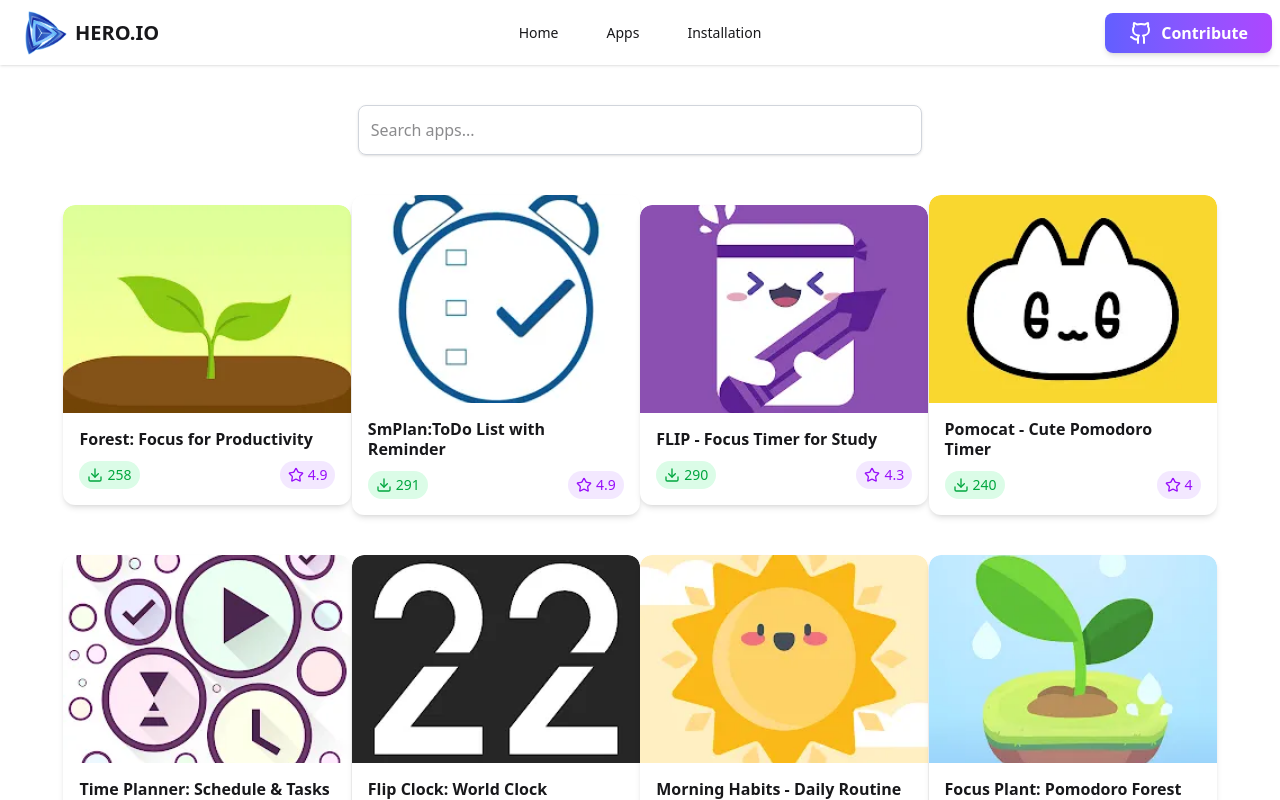
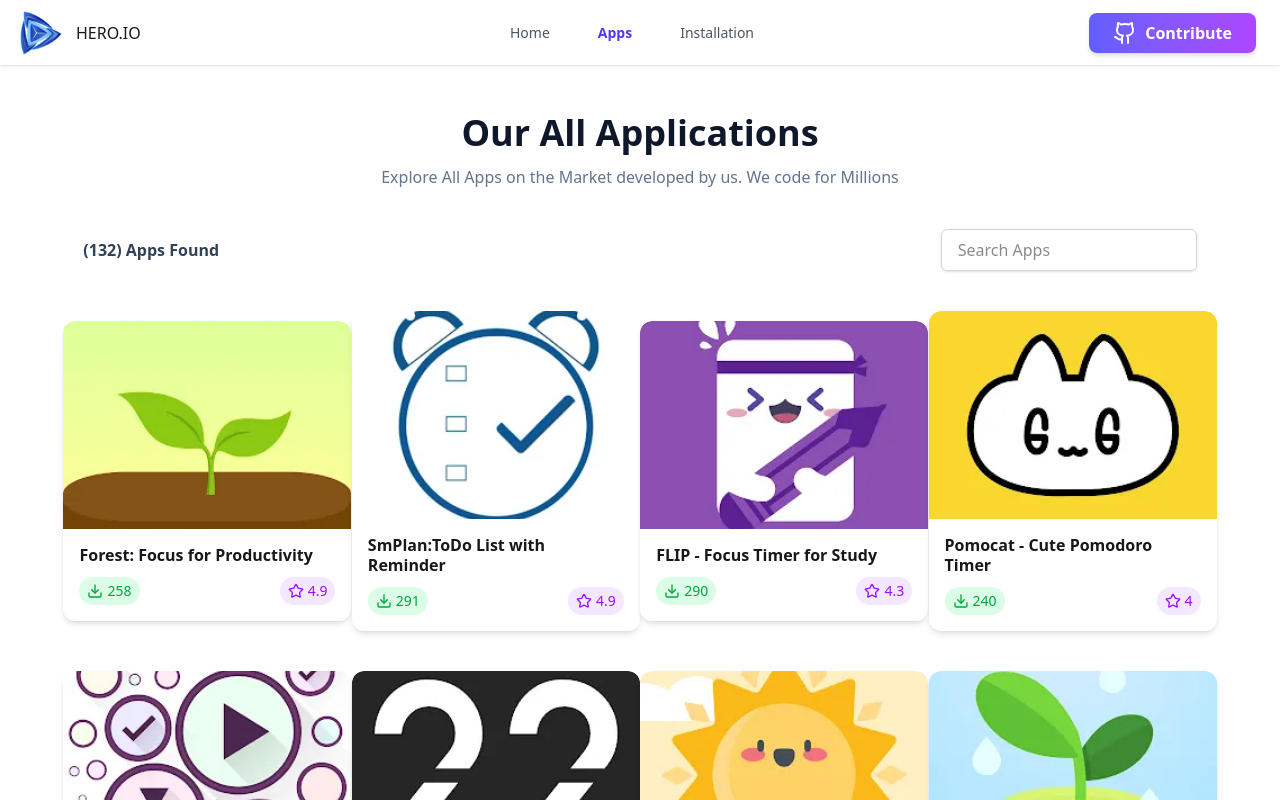
Before and after one commit to ShahriarDipu/simple-playstore, a React app: page /Apps in a window 1280 px wide. Shown: the top 800 px of the page. Built offline with nearby package versions, Linux system fonts and the light colour scheme; the HTML template or start-up script is replaced by a standard one.

Commit message:
completed

```diff
--- a/src/component/Apps/Apps.jsx
+++ b/src/component/Apps/Apps.jsx
@@ -1,7 +1,6 @@
-import React, { use, useContext, useEffect, useState } from 'react';
-import { AppContext } from '../../context/AppContext';
-import { AppsCard } from '../AppsCard/AppsCard';
-
+import React, { useContext, useEffect, useState } from "react";
+import { AppContext } from "../../context/AppContext";
+import { AppsCard } from "../AppsCard/AppsCard";
 
 export const Apps = () => {
   const { showData } = useContext(AppContext);
@@ -10,15 +9,16 @@
   const [filteredApps, setFilteredApps] = useState([]);
   const [loading, setLoading] = useState(true);
 
+
   useEffect(() => {
-    if (showData) {
+    if (!showData) return;
+
     const timer = setTimeout(() => {
       setFilteredApps(showData);
       setLoading(false);
-      }, 1500);
+    }, 1200);
 
     return () => clearTimeout(timer);
-    }
   }, [showData]);
 
 
@@ -39,43 +39,48 @@
     return () => clearTimeout(timer);
   }, [searchText, showData]);
 
+  return (
+    <div className="w-15/17 mx-auto my-10">
 
-  if (loading) {
-    return (
-      <div className="min-h-[60vh] flex justify-center items-center">
-        <span className="loading loading-spinner loading-xl"></span>
+      <div className="text-center max-w-3xl mx-auto mt-12 mb-10 px-4">
+        <h1 className="text-3xl md:text-4xl font-bold text-slate-900">
+          Our All Applications
+        </h1>
+        <p className="mt-3 text-slate-500 text-sm md:text-base">
+          Explore All Apps on the Market developed by us. We code for Millions
+        </p>
       </div>
-    );
-  }
 
-  return (
-    <div className='w-15/17 mx-auto my-10'>
 
-      <div className='mb-10 flex justify-center'>
+      <div className="mb-10 flex flex-col md:flex-row items-center justify-between gap-4 px-2">
+        <h3 className="text-slate-700 font-semibold">
+          ({filteredApps.length}) Apps Found
+        </h3>
+
         <input
           type="text"
-          placeholder="Search apps..."
+          placeholder="Search Apps"
           value={searchText}
           onChange={(e) => setSearchText(e.target.value)}
-          className="w-full md:w-1/2 p-3 border border-gray-300 rounded-lg shadow-sm"
+          className="w-full md:w-64 px-4 py-2 border border-gray-300 rounded-md shadow-sm
+          focus:outline-none focus:ring-2 focus:ring-indigo-400"
         />
       </div>
 
 
-   <div className="grid grid-cols-1 sm:grid-cols-2 lg:grid-cols-4  gap-x-6 gap-y-10 place-items-center">
-
-        {filteredApps.map((app) => (
+      <div className="min-h-[300px] grid grid-cols-1 sm:grid-cols-2 lg:grid-cols-4 gap-x-6 gap-y-10 place-items-center">
+        {loading ? (
+          <div className="col-span-full flex justify-center items-center min-h-[200px]"> <span className="loading loading-spinner loading-lg "></span></div>
+        ) : filteredApps.length > 0 ? (
+          filteredApps.map((app) => (
             <AppsCard key={app.id} appsCard={app} />
-        ))}
-      </div>
-
-
-      {filteredApps.length === 0 && (
-        <p className="text-center text-gray-500 mt-10">
+          ))
+        ) : (
+          <p className="col-span-full text-center text-gray-500">
             No apps found.
           </p>
         )}
-
+      </div>
     </div>
   );
 };
--- a/src/component/AppsCard/AppsCard.jsx
+++ b/src/component/AppsCard/AppsCard.jsx
@@ -17,6 +17,9 @@
   return (
     <Link to={`/CardDetails/${id}`}>
    <div className="card w-72 bg-white shadow-md rounded-xl overflow-hidden cursor-pointer transition hover:shadow-lg">
+
+
+
   <figure className="h-52 w-full bg-gray-50 flex items-center justify-center">
     {imageSrc ? (
       <img
--- a/src/component/Installation/Installation.jsx
+++ b/src/component/Installation/Installation.jsx
@@ -4,6 +4,8 @@
 import { FcRating } from "react-icons/fc";
 
 
+import { ToastContainer, toast } from "react-toastify";
+import "react-toastify/dist/ReactToastify.css";
 
 
 
@@ -142,16 +144,28 @@
               </div>
 
 
-              <button
-                onClick={() => uninstallApp(app.id)}
-                className="bg-green-500 hover:bg-green-600 text-white px-6 py-2 rounded-lg font-semibold"
-              >
-                Uninstall
-              </button>
+           <button
+  onClick={() => {
+    uninstallApp(app.id);
+
+    toast.success(`${app.title} uninstalled successfully`, {
+      position: "top-right",
+      autoClose: 2000,
+      pauseOnHover: false,
+      theme: "light",
+    });
+  }}
+  className="bg-green-500 hover:bg-green-600 text-white px-6 py-2 rounded-lg font-semibold"
+>
+  Uninstall
+</button>
+
             </div>
           ))}
         </div>
       </div>
+      <ToastContainer />
+
     </div>
   );
 };
--- a/src/pages/Header/Header.jsx
+++ b/src/pages/Header/Header.jsx
@@ -1,18 +1,37 @@
 import React from 'react'
-import { NavLink } from 'react-router'
+import { Link, NavLink } from 'react-router'
 import logo from "../../assets/logo.png"
 import { Github } from 'lucide-react'
 
 export const Header = () => {
 
-      const links=<div className=' md:flex gap-6'>
-        <li><NavLink to="/">Home
-            </NavLink></li>
-               <li><NavLink to="Apps">Apps
-            </NavLink></li>
-               <li><NavLink to="Installation">Installation
-            </NavLink></li>
-      </div>
+const navLinkClass = ({ isActive }) =>
+  isActive
+    ? "text-indigo-600 font-semibold "
+    : "text-gray-600 hover:text-indigo-600 transition";
+
+const links = (
+  <div className="md:flex gap-6">
+    <li>
+      <NavLink to="/" className={navLinkClass}>
+        Home
+      </NavLink>
+    </li>
+
+    <li>
+      <NavLink to="/Apps" className={navLinkClass}>
+        Apps
+      </NavLink>
+    </li>
+
+    <li>
+      <NavLink to="/Installation" className={navLinkClass}>
+        Installation
+      </NavLink>
+    </li>
+  </div>
+);
+
 
   return (
     <div>
@@ -29,16 +48,17 @@
        {links}
       </ul>
     </div>
-    <a className="btn btn-ghost text-xl">
-      <img className ="w-11" src={logo} alt="" />
-      HERO.IO</a>
+<Link to="/">
+    <a className="flex items-center">
+      <img className ="w-11 ml-3 mr-3" src={logo} alt="" />
+      HERO.IO</a></Link>
   </div>
   <div className="navbar-center hidden lg:flex">
     <ul className="menu menu-horizontal px-1">
       {links}
     </ul>
   </div>
-  <div className="navbar-end">
+  <div className="navbar-end mr-4">
   <a
     href="https://github.com/ShahriarDipu"
     target="_blank"
--- a/src/pages/TrendingData/TrendingData.jsx
+++ b/src/pages/TrendingData/TrendingData.jsx
@@ -25,7 +25,7 @@
 
 
 
-<div className='w-15/17 mx-auto grid grid-cols-1 sm:grid-cols-2 lg:grid-cols-4  gap-x-6 gap-y-10 place-items-center '>
+<div className='w-15/17 mx-auto grid grid-cols-1 sm:grid-cols-2 lg:grid-cols-4  gap-x-10 gap-y-10 place-items-center '>
 {
     topData.map(topData=>(<AppCard topData={topData}></AppCard>))
 }
--- a/src/router/router.jsx
+++ b/src/router/router.jsx
@@ -16,15 +16,15 @@
         index:true, Component:Home,
     },
     {
-        path:"Apps",
+        path:"/Apps",
         Component:Apps
     },
     {
-        path:"Installation",
+        path:"/Installation",
         Component:Installation
     },
     {
-        path:"Apps",
+        path:"/Apps",
         Component:Apps
     },{
         path:"/CardDetails/:id",
```
Also changed, not shown: 2 other files (tests, documents, lock files or other folders). Lines whose indentation alone changed are shown as unchanged.
